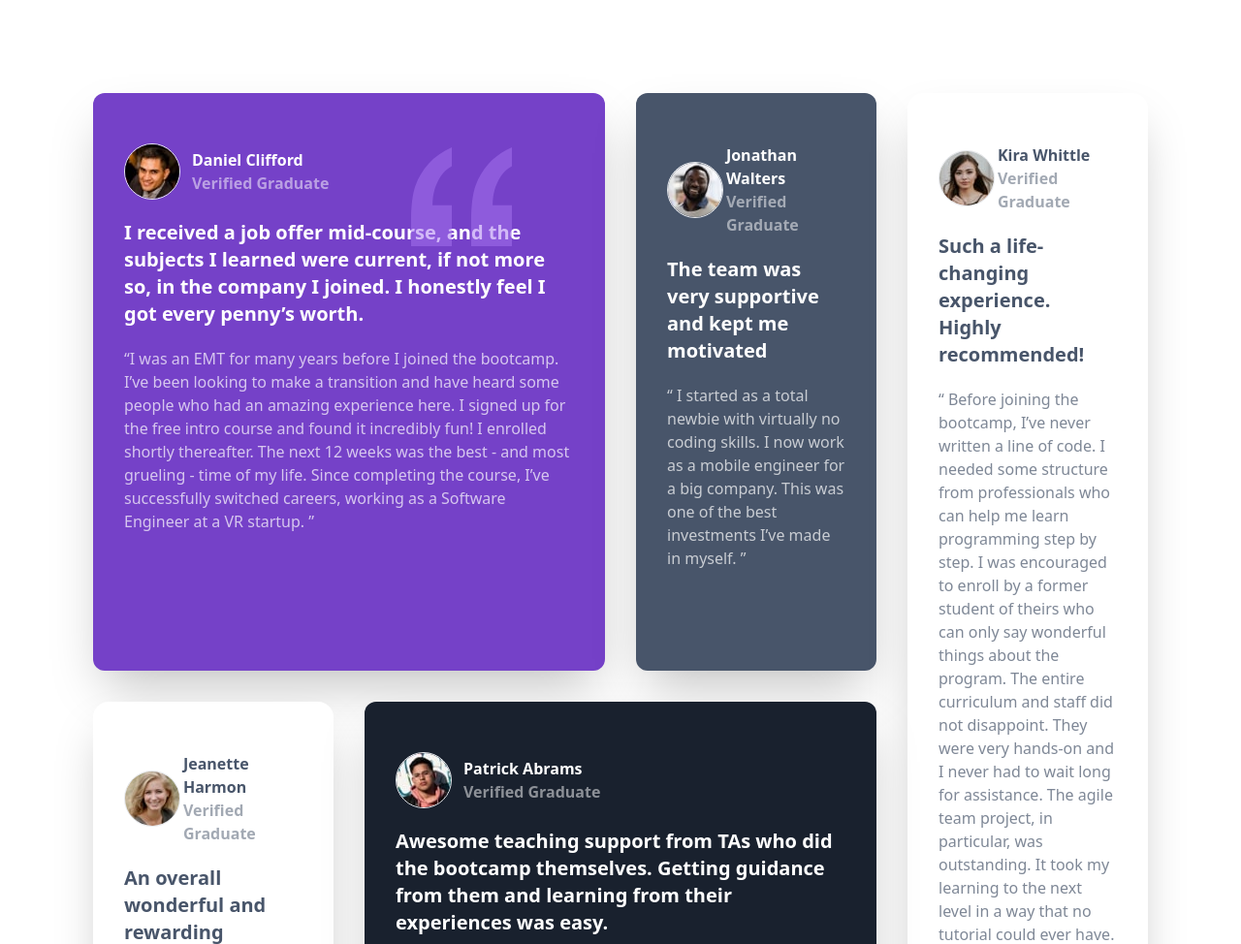
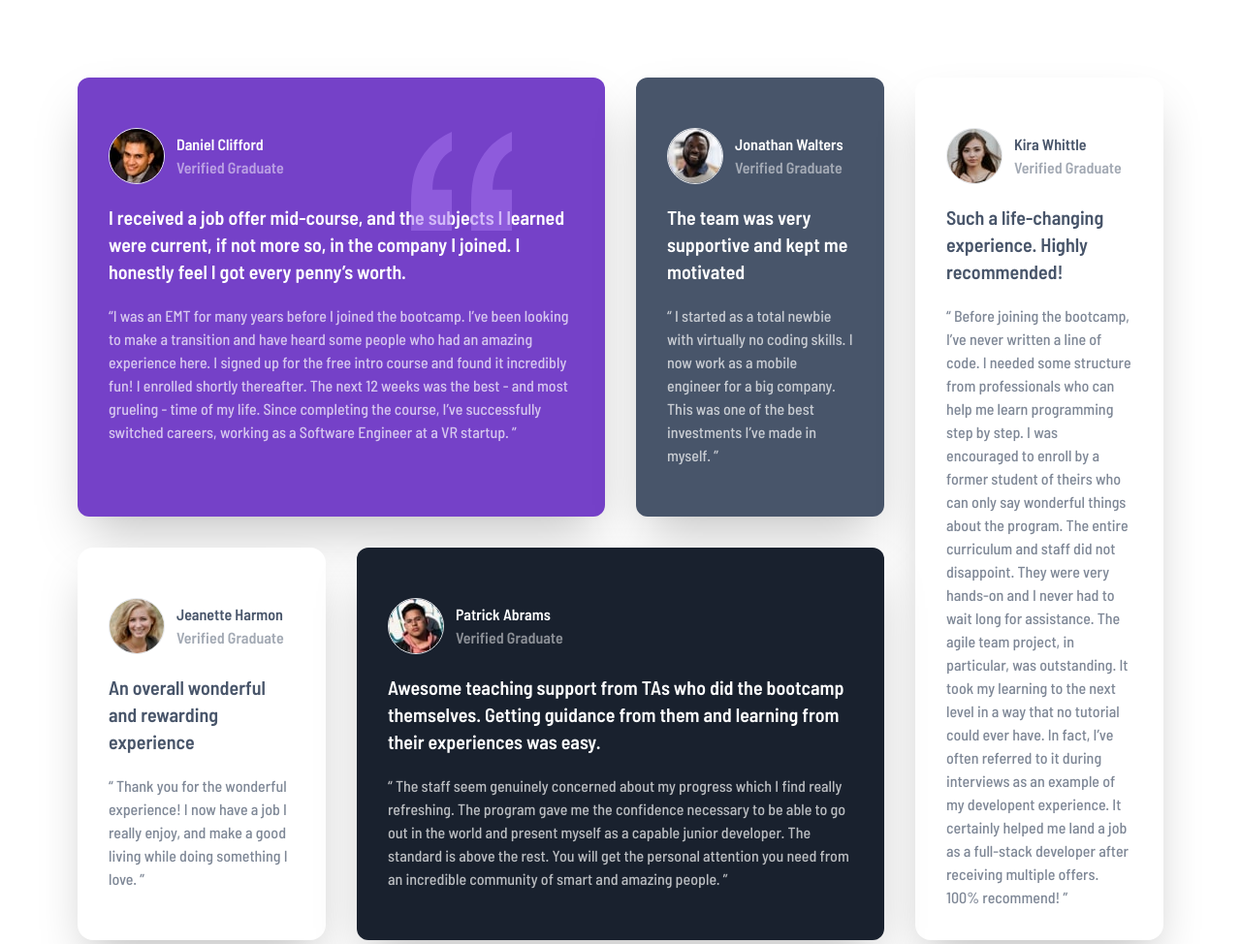
Before and after one commit to Mharvel13/testimonials-grid-section-main, a website: page index.html in a window 1280 px wide. Shown: the top 974 px of the page at 97% size. Drawn offline with Linux system fonts and the light colour scheme.

Commit message:
Added Font-family and minor style adjustment

```diff
--- a/index.html
+++ b/index.html
@@ -14,10 +14,10 @@
 
 <body>
 
-  <main class="block  lg:p-20 lg:grid lg:grid-cols-4 lg:w-full">
+  <main class="block p-8 xl:p-16 xl:grid xl:grid-cols-4 xl:w-full">
 
-    <article class="bg-Moderate_violet p-8 h-auto m-4 rounded-xl shadow-2xl relative col-span-2">
-      <img src="images/bg-pattern-quotation.svg" class="absolute right-24 top-14 opacity-50">
+    <article class="bg-Moderate_violet p-8 h-auto m-4 rounded-xl shadow-2xl relative col-span-2 ">
+      <img src="images/bg-pattern-quotation.svg" class="absolute right-24 top-14 opacity-50 hidden sm:block ">
       <div class="flex items-center my-5">
         <div> <img src="images/image-daniel.jpg" alt="Daniel's image" class="rounded-full mr-3 border w-15"></div>
         <div class="text-white font-bold">
@@ -49,7 +49,7 @@
 
     <article class="bg-Very_dark_grayish_blue p-8 m-4 rounded-xl shadow-2xl relative">
       <div class="flex items-center my-5">
-        <div> <img src="images/image-jonathan.jpg" alt="Daniel's image" class="rounded-full mr-3 border w-15"></div>
+        <div> <img src="images/image-jonathan.jpg" alt="Jonathan's image" class="rounded-full mr-3 border w-15"></div>
         <div class="text-white font-bold">
           <p>Jonathan Walters</p>
           <p class="opacity-50"> Verified Graduate</p>
@@ -70,7 +70,7 @@
 
     <article class="bg-white p-8 m-4 rounded-2xl relative shadow-2xl  row-span-2 ">
       <div class="flex items-center my-5">
-        <div> <img src="images/image-kira.jpg" alt="Daniel's image" class="rounded-full mr-3 border w-15"></div>
+        <div> <img src="images/image-kira.jpg" alt="Kira's image" class="rounded-full mr-3 border w-15"></div>
         <div class="text-Very_dark_grayish_blue font-bold">
           <p> Kira Whittle</p>
           <p class="opacity-50"> Verified Graduate</p>
@@ -98,7 +98,7 @@
 
     <article class="bg-white p-8 m-4 rounded-2xl relative shadow-2xl">
       <div class="flex items-center my-5">
-        <div> <img src="images/image-jeanette.jpg" alt="Daniel's image" class="rounded-full mr-3 border w-15"></div>
+        <div> <img src="images/image-jeanette.jpg" alt="Jeanette's image" class="rounded-full mr-3 border w-15"></div>
         <div class="text-Very_dark_grayish_blue font-bold">
           <p> Jeanette Harmon</p>
           <p class="opacity-50"> Verified Graduate</p>
@@ -121,7 +121,7 @@
 
     <article class="bg-Very_dark_blackish_blue p-8 m-4 rounded-xl relative shadow-2xl col-span-2">
       <div class="flex items-center my-5">
-        <div> <img src="images/image-patrick.jpg" alt="Daniel's image" class="rounded-full mr-3 border w-15"></div>
+        <div> <img src="images/image-patrick.jpg" alt="Patrick's image" class="rounded-full mr-3 border w-15"></div>
         <div class="text-White font-bold">
           <p> Patrick Abrams</p>
           <p class="opacity-50"> Verified Graduate</p>
--- a/src/input.css
+++ b/src/input.css
@@ -1,5 +1,16 @@
+@import url('https://fonts.googleapis.com/css2?family=Barlow+Semi+Condensed:wght@500;600&display=swap');
+
 @tailwind base;
 
 @tailwind components;
 
 @tailwind utilities;
+
+
+
+@layer base {
+  html {
+    font-family: 'Barlow Semi Condensed', sans-serif;
+    font-size: 16px;
+  }
+}
--- a/tailwind.config.js
+++ b/tailwind.config.js
@@ -13,21 +13,6 @@ module.exports = {
             },
         },
     },
-    screens: {
-        sm: "40px",
-        // => @media (min-width: 640px) { ... }
 
-        md: "768px",
-        // => @media (min-width: 768px) { ... }
-
-        lg: "1024px",
-        // => @media (min-width: 1024px) { ... }
-
-        xl: "1280px",
-        // => @media (min-width: 1280px) { ... }
-
-        "2xl": "1536px",
-        // => @media (min-width: 1536px) { ... }
-    },
     plugins: [],
 };
```
Also changed, not shown: dist/css/style.css.
